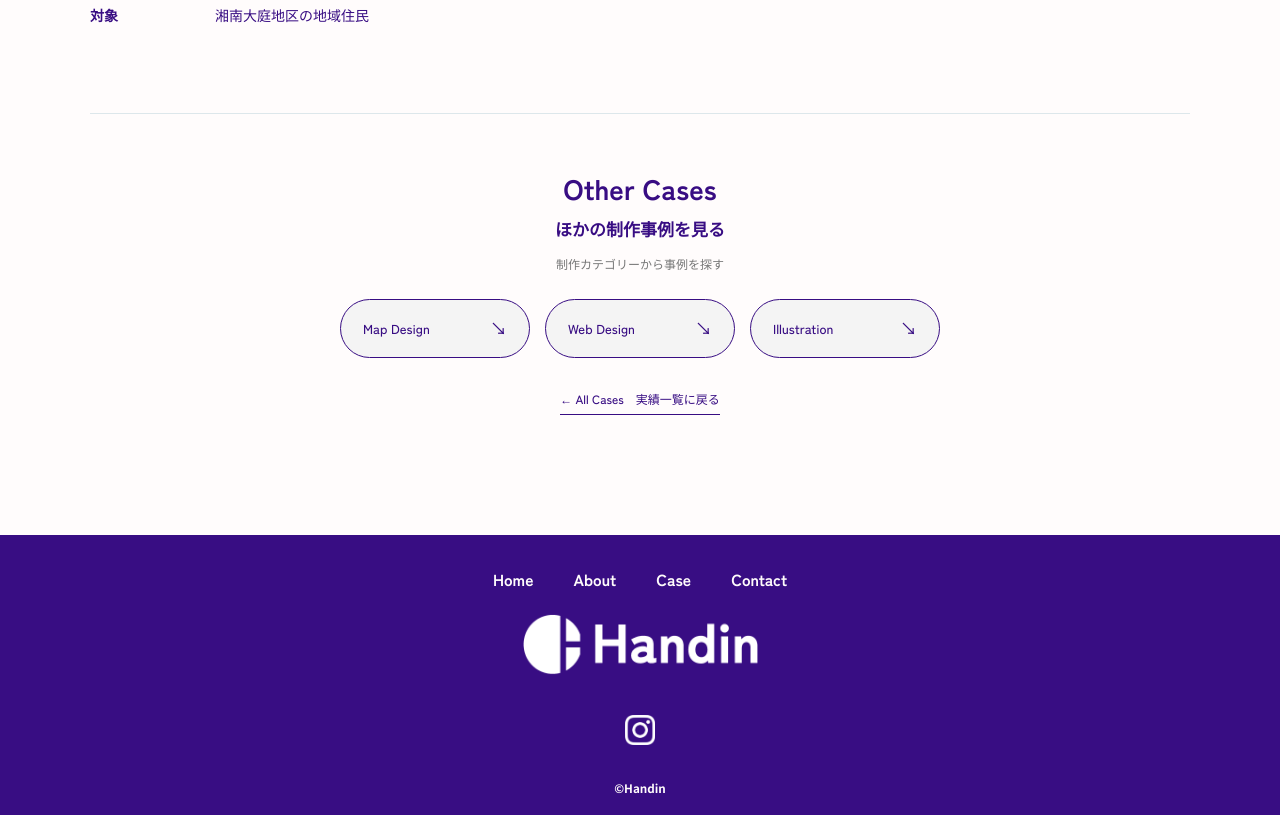
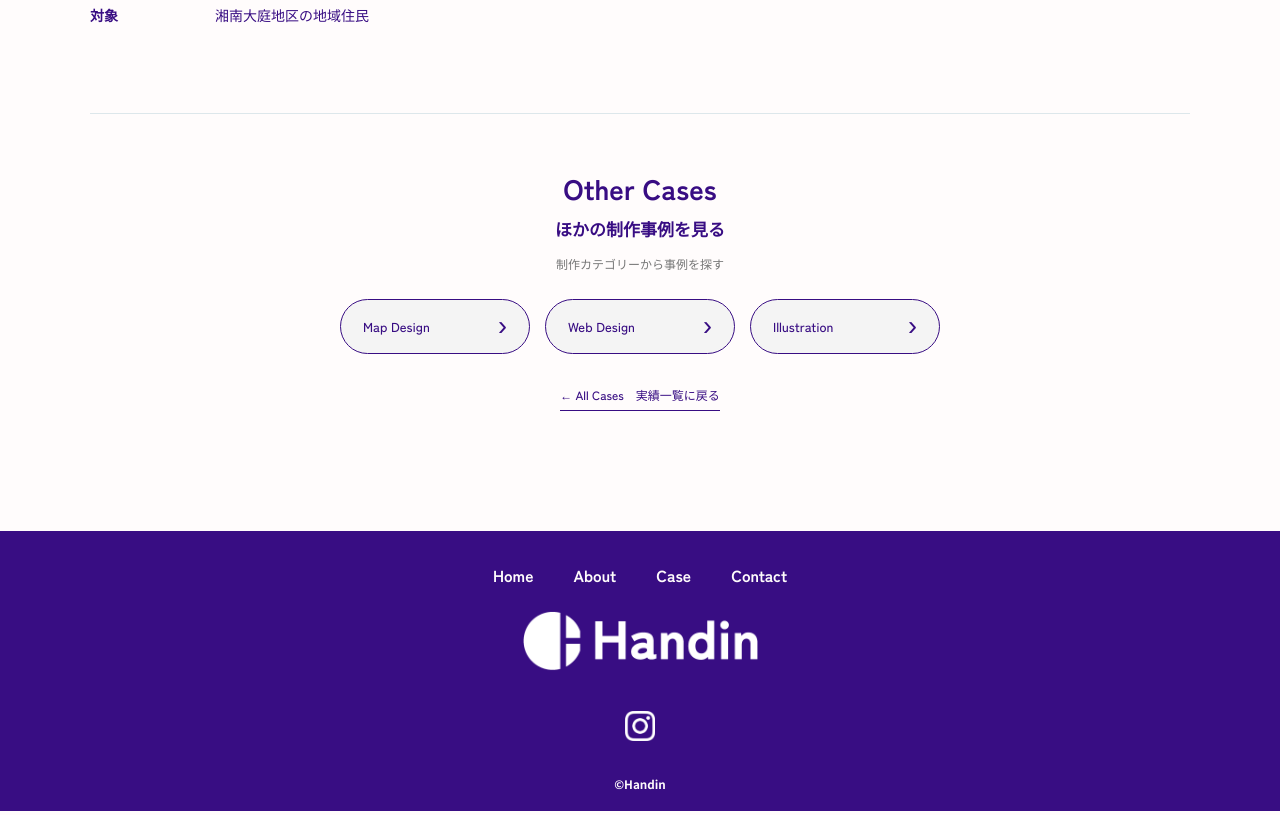
Before and after one commit to lnuidentity/handin, a plain HTML site: page case-map-01.html in a window 1280 px wide. Shown: the part 2297-3112 px from the top of the page. Drawn offline with Linux system fonts and the light colour scheme.

Commit message:
11181528

```diff
--- a/case-map-01.html
+++ b/case-map-01.html
@@ -179,9 +179,9 @@
             <p class="case-other-description">制作カテゴリーから事例を探す</p>
 
             <nav class="case-other-nav" aria-label="制作カテゴリー">
-            <a href="#map-design">Map Design <span>↘</span></a>
-            <a href="#web-design">Web Design <span>↘</span></a>
-            <a href="#illustration">Illustration <span>↘</span></a>
+            <a href="#map-design">Map Design <span class="arrow">›</span></a>
+            <a href="#web-design">Web Design <span class="arrow">›</span></a>
+            <a href="#illustration">Illustration <span class="arrow">›</span></a>
             </nav>
 
 
--- a/css/case-detail.css
+++ b/css/case-detail.css
@@ -450,11 +450,17 @@ font-weight: var(--weight-heading);
     }
 
 }
+.case-other-nav a .arrow {
+    font-family: Arial, sans-serif;
+    font-size: 27px;
+    font-weight: 400;
+    line-height: 1;
+    color: inherit;
+    background: none;
+    border: none;
+    transition: transform 0.3s;
+}
 
-.arrow {
-  color: #351080;
-  font-size: 24px;
-  font-weight: 400;
-  background: none;
-  border: none;
+.case-other-nav a:hover .arrow {
+    transform: translateX(4px);
 }
```
